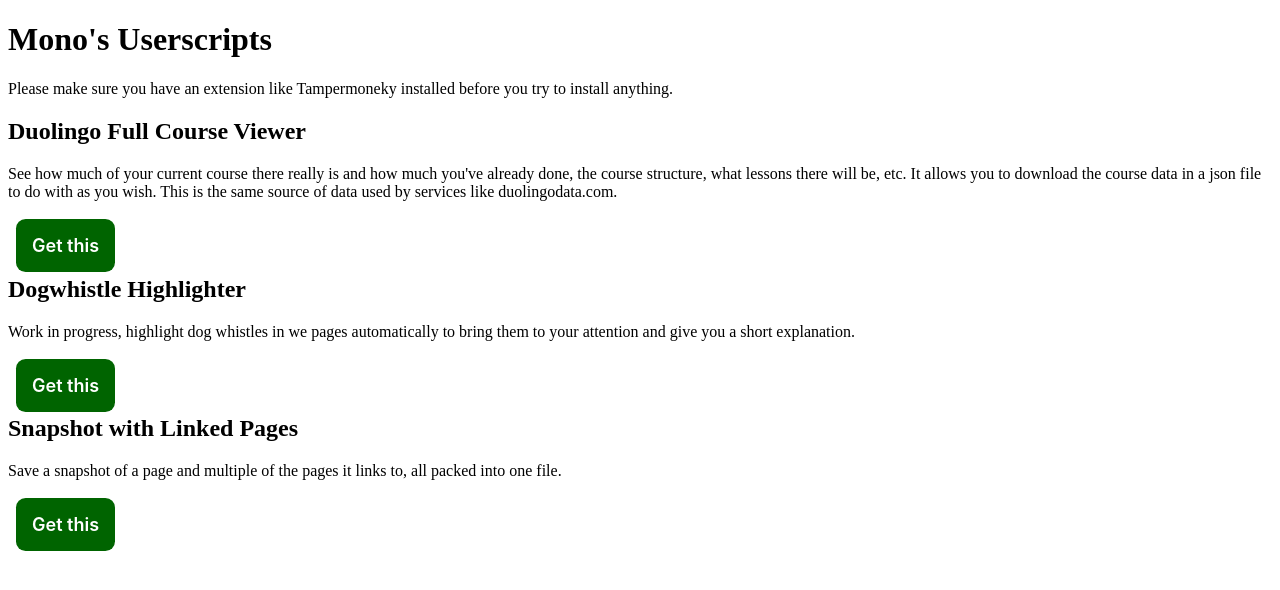
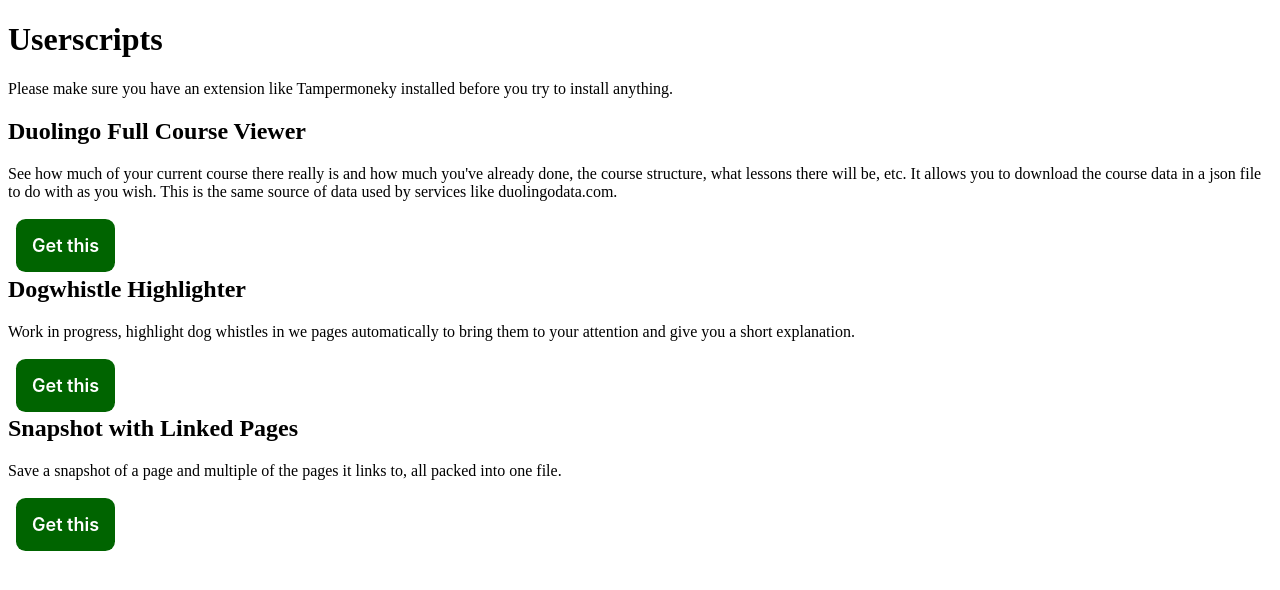
Before and after one commit to asphodel-web/userscripts, a plain HTML site: page index.html in a window 1280 px wide. Drawn offline with Linux system fonts and the light colour scheme.

Commit message:
Update index.html

```diff
--- a/index.html
+++ b/index.html
@@ -3,7 +3,7 @@
 <html lang="en">
     <head>
         <meta charset="UTF-8" />
-        <title>Title</title>
+        <title>Userscripts</title>
         <style>
             .get-link {
                 padding: 1rem;
@@ -19,7 +19,7 @@
         </style>
     </head>
     <body>
-        <h1 class="title">Mono's Userscripts</h1>
+        <h1 class="title">Userscripts</h1>
         <p>Please make sure you have an extension like Tampermoneky installed before you try to install anything.</p>
         <div>
             <h2>Duolingo Full Course Viewer</h2>
```
